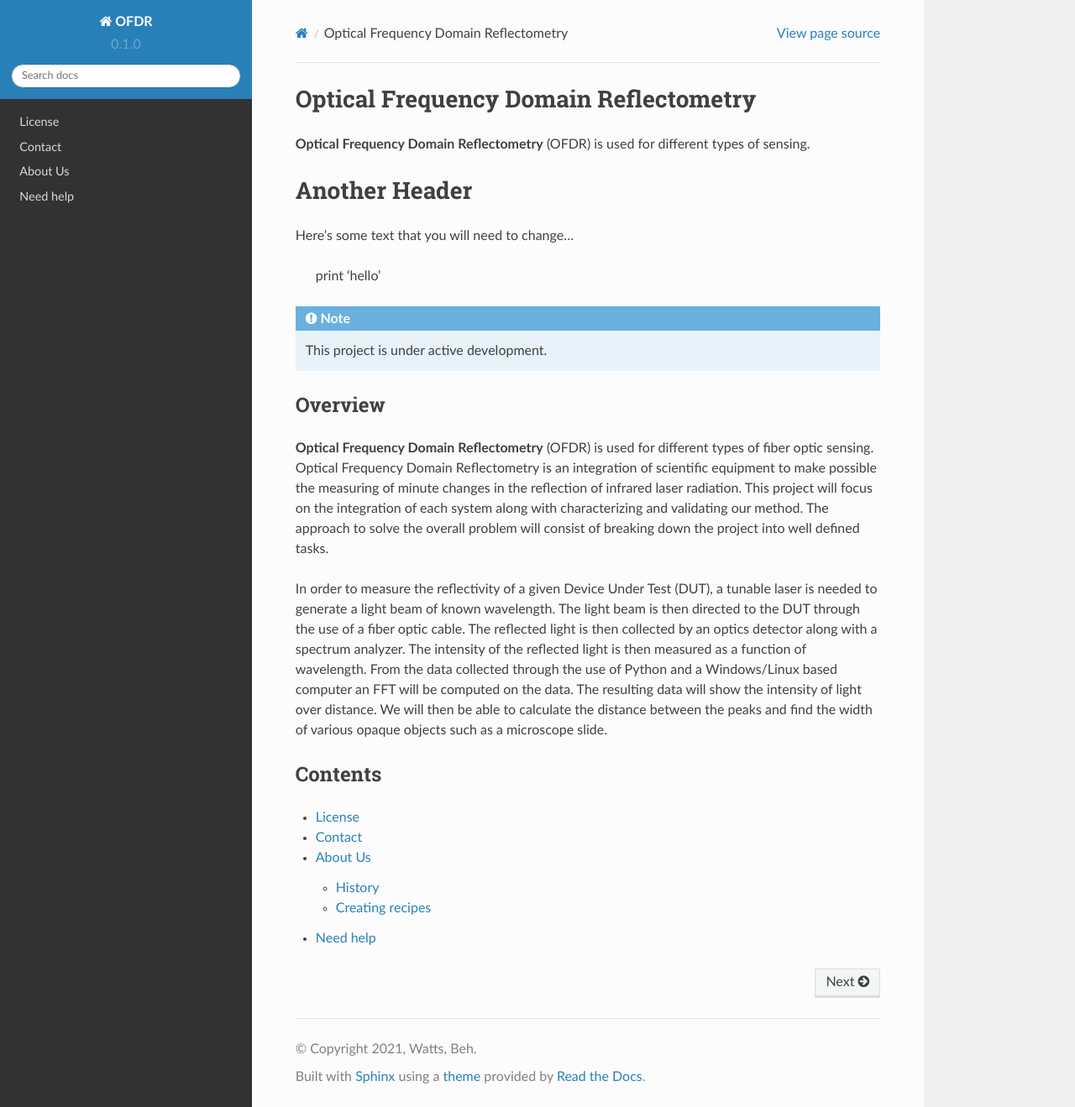
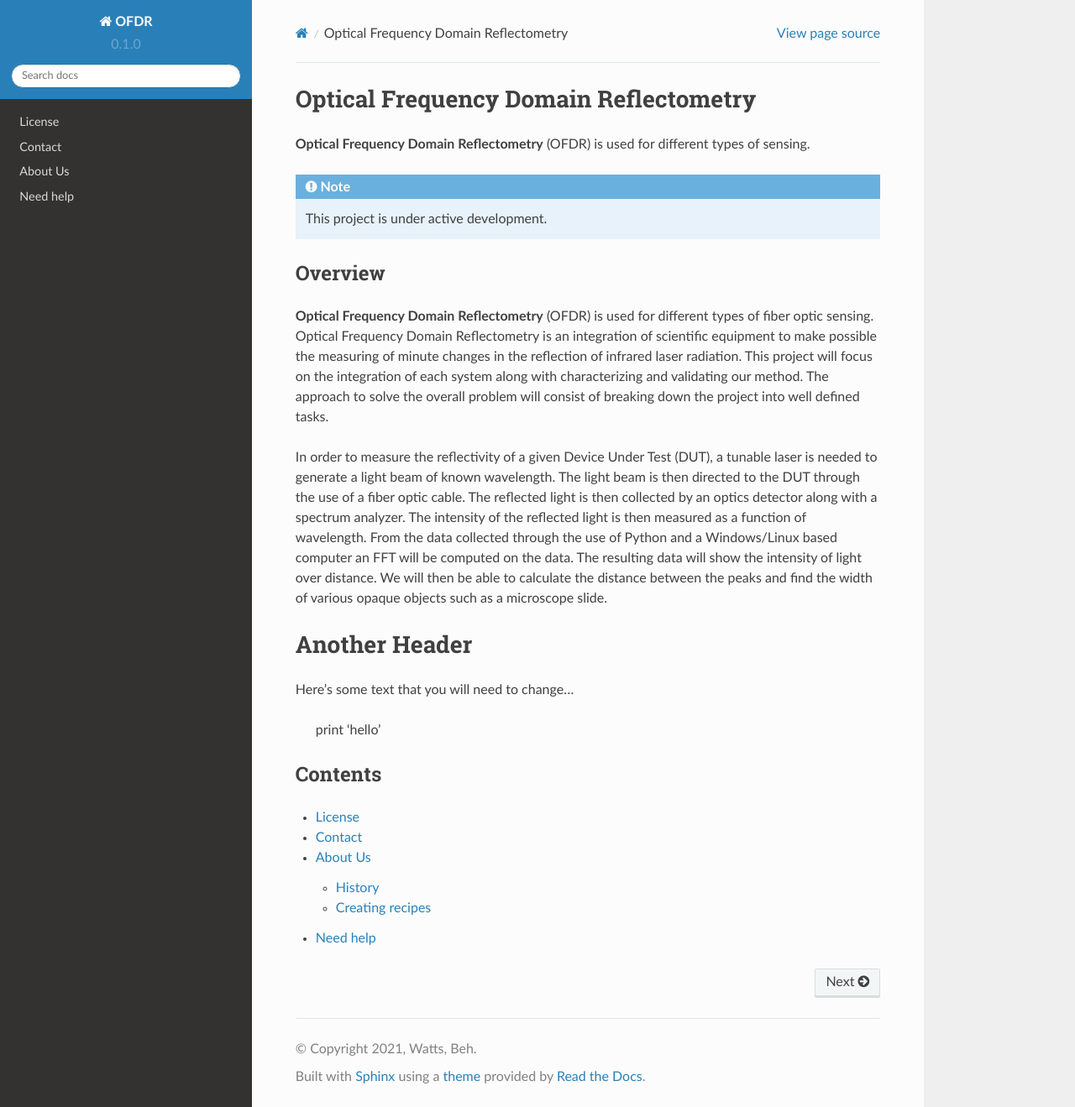
Before and after one commit to wattsjake/OFDR, a Sphinx documentation site: the page built from docs/source/index.rst, in a window 1280 px wide and 1319 px high. Shown: the whole window at 84% size. Built offline with Sphinx 7.4.7 and the Read the Docs theme 2.0.0, drawn with Linux system fonts in a browser that asks for light colours; pages that are not in the unit, such as notebooks, are missing from menus; some of the changed lines change nothing that is shown.

Commit message:
changed layout

```diff
--- a/docs/source/index.rst
+++ b/docs/source/index.rst
@@ -2,13 +2,6 @@ Optical Frequency Domain Reflectometry
 ===================================
 
 **Optical Frequency Domain Reflectometry** (OFDR) is used for different types of sensing.
-
-Another Header
-==============
-
-Here's some text that you will need to change...
-
-   print 'hello'
 
 .. note::
 
@@ -34,6 +27,13 @@ Windows/Linux based computer an FFT will be computed on the data. The resulting
 distance. We will then be able to calculate the distance between the peaks and find the width of various opaque objects
 such as a microscope slide.
 
+Another Header
+==============
+
+Here's some text that you will need to change...
+
+   print 'hello'
+
 
 Contents
 --------
```
